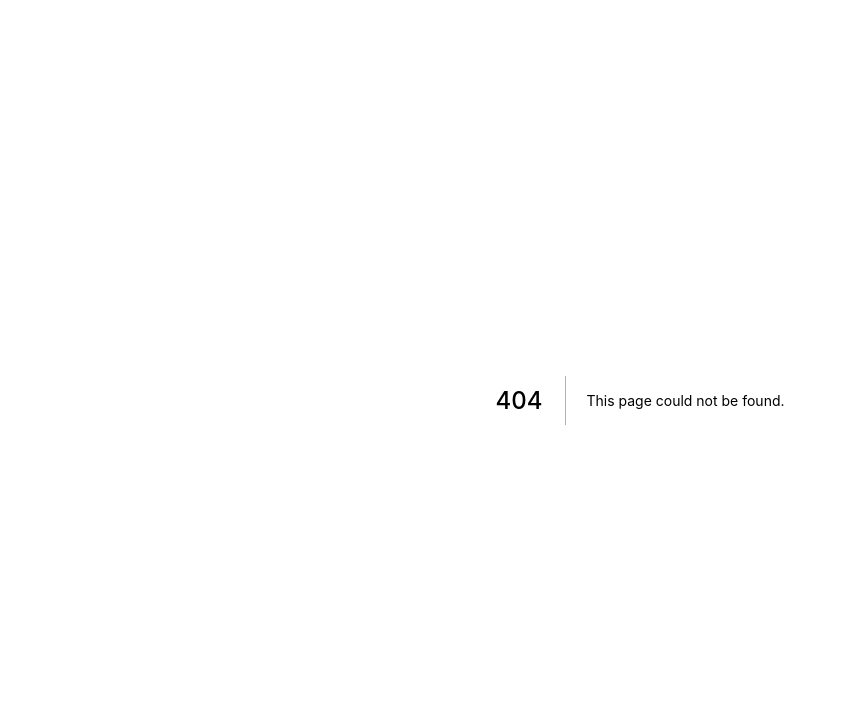
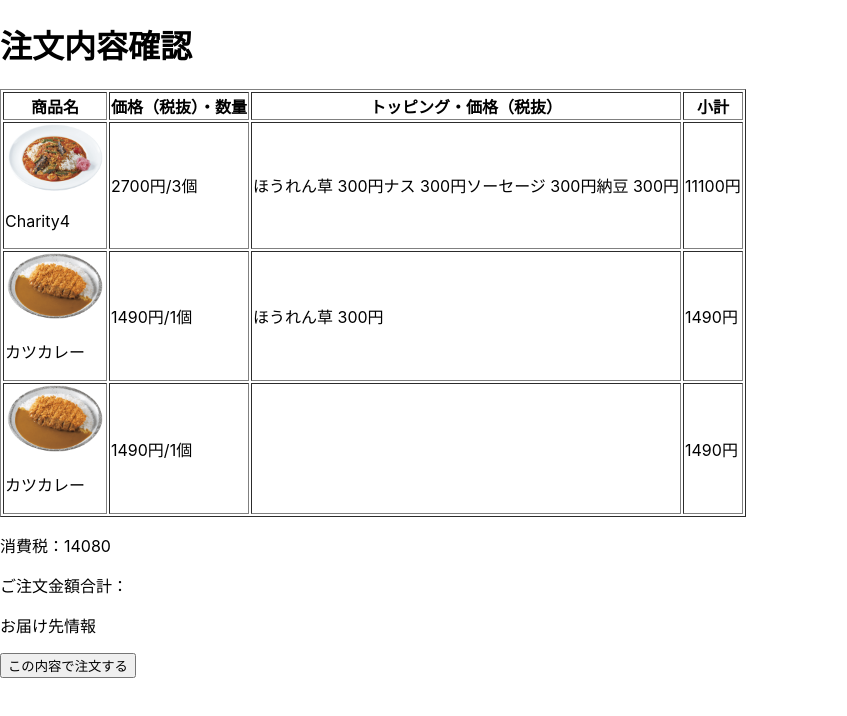
Before and after one commit to yukanaito65/carry-ec-site, a Next.js app: page /ordercheck in a window 1280 px wide. Before the commit this address had no page. Shown: the top 716 px of the page, without its empty margins (0-847 px from the left). Built offline with nearby package versions, Linux system fonts and the light colour scheme; data requests are answered from the project's data file.

Commit message:
注文確認画面を作成しました。

```diff
--- a/component/jsonitems.tsx
+++ b/component/jsonitems.tsx
@@ -14,10 +14,12 @@ export default function Items() {
     fetcher
   );
 
+  // 検索欄に文字入力できるようにする
   const [nameText, setNameText] = useState('');
   const onChangeNameText = (event: any) =>
     setNameText(event.target.value);
-  // 検索画面用useState()
+
+  // 検索欄に入力された文字を含む商品だけをsetSearchDataに代入
   const [searchData, setSearchData]: any[] = useState([]);
 
   if (error) return <div>failed to load</div>;
--- a/data/db.json
+++ b/data/db.json
@@ -148,6 +148,30 @@
       "count": 3,
       "TotalPrice": 11100,
       "id": 6
+    },
+    {
+      "name": "カツカレー",
+      "price": 1490,
+      "imagePath": "/img_curry/1.jpg",
+      "toppingList": [
+        {
+          "name": "ほうれん草",
+          "id": 5,
+          "checked": true
+        }
+      ],
+      "count": 1,
+      "TotalPrice": 1490,
+      "id": 7
+    },
+    {
+      "name": "カツカレー",
+      "price": 1490,
+      "imagePath": "/img_curry/1.jpg",
+      "toppingList": [],
+      "count": 1,
+      "TotalPrice": 1490,
+      "id": 8
     }
   ],
   "users": [
@@ -162,7 +186,6 @@
       "email": "aaaaa@gmail.com",
       "password": "580",
       "logined": false
-
     }
   ],
   "order": [
--- a/pages/order.tsx
+++ b/pages/order.tsx
@@ -32,7 +32,6 @@ export default function Order() {
                 <th>サイズ、価格（税抜）、数量</th>
                 <th>トッピング、価格（税抜）</th>
                 <th>小計</th>
-                <th></th>
               </tr>
             </thead>
             <tbody>
--- /dev/null
+++ b/pages/ordercheck.tsx
@@ -0,0 +1,86 @@
+import { userAgent } from 'next/server';
+import useSWR from 'swr';
+import { OrderItem } from '../types/types';
+
+export const fetcher: (args: string) => Promise<any> = (...args) =>
+  fetch(...args).then((res) => res.json());
+
+export default function OrderCheck() {
+  const { data, error } = useSWR(
+    'http://localhost:8000/orderItems',
+    fetcher
+  );
+
+  if (error) return <div>Failed to load</div>;
+  if (!data) return <div>Loading...</div>;
+
+  const onClickCheck = () => {};
+
+  let total: number[] = [];
+
+  return (
+    <div>
+      <h1>注文内容確認</h1>
+      <table border={1}>
+        <thead>
+          <tr>
+            <th>商品名</th>
+            <th>価格（税抜）・数量</th>
+            <th>トッピング・価格（税抜）</th>
+            <th>小計</th>
+          </tr>
+        </thead>
+        <tbody>
+          {data.map(
+            ({
+              name,
+              id,
+              TotalPrice,
+              price,
+              imagePath,
+              count,
+              toppingList,
+            }: any) => {
+              return (
+                <tr key={id}>
+                  <td>
+                    <img src={imagePath} width={100} />
+                    <p>{name}</p>
+                  </td>
+                  <td>
+                    {price}円/{count}個
+                  </td>
+                  <td>
+                    {toppingList.map(
+                      (topping: any) => `${topping.name} 300円`
+                    )}
+                  </td>
+                  <td>{TotalPrice}円</td>
+                </tr>
+              );
+            }
+          )}
+        </tbody>
+      </table>
+      <div>
+        {data.map(({ TotalPrice }: any) => {
+          total.push(TotalPrice);
+        })}
+        <p>
+          消費税：
+          {total.reduce(function (sum, element) {
+            return sum + element;
+          }, 0)}
+        </p>
+
+        <p>ご注文金額合計：</p>
+      </div>
+
+      <div>
+        <p>お届け先情報</p>
+      </div>
+
+      <button>この内容で注文する</button>
+    </div>
+  );
+}
```
